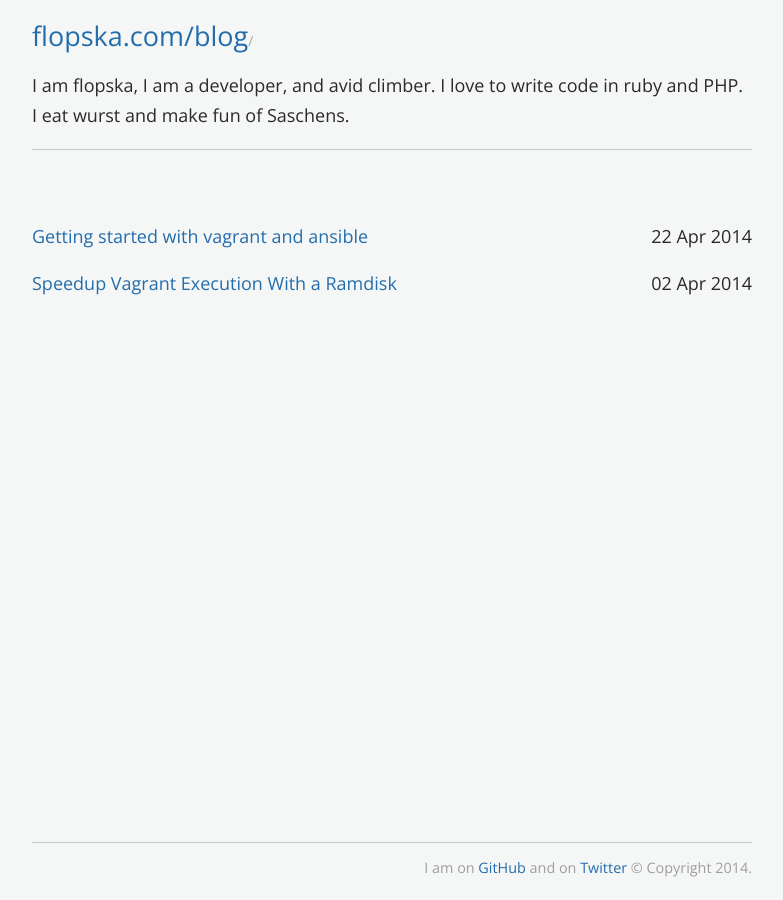
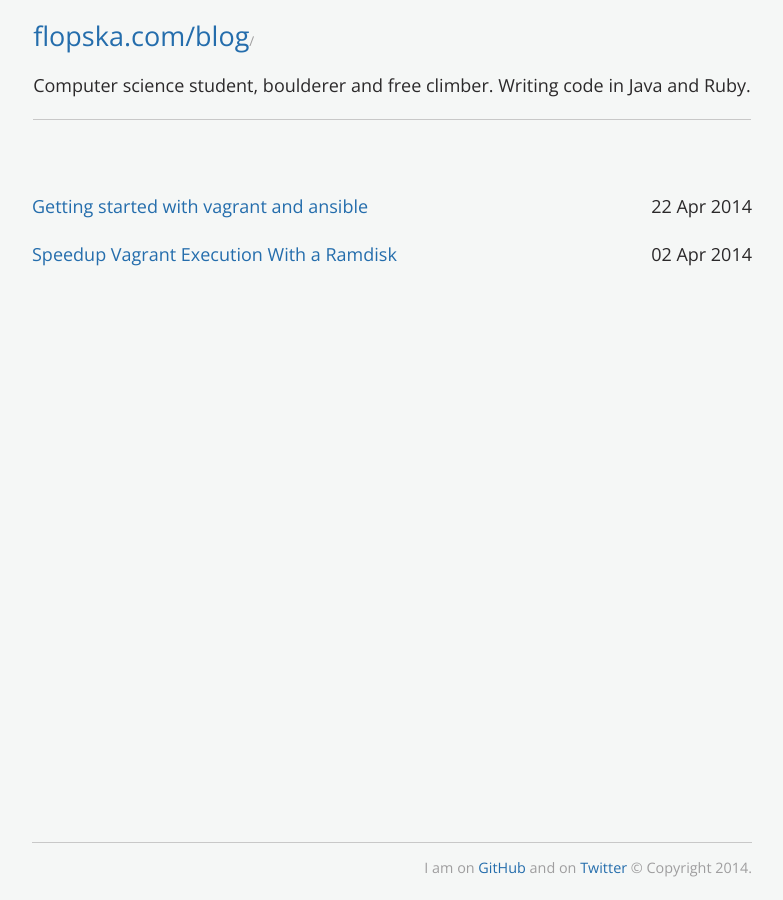
Before and after one commit to FlopsKa/blog, a Jekyll site: the page built from index.html, in a window 1280 px wide. Shown: the whole page, without its empty margins (248-1031 px from the left). Built offline with Jekyll 4.4.1, drawn with Linux system fonts in a browser that asks for light colours; Markdown is read by kramdown in place of the engine named in the settings.

Commit message:
adjust configuration

```diff
--- a/_config.yml
+++ b/_config.yml
@@ -1,5 +1,5 @@
 title: flopska.com/blog
-about: "I am flopska, I am a developer, and avid climber. I love to write code in ruby and PHP. I eat wurst and make fun of Saschens."
+about: "Computer science student, boulderer and free climber. Writing code in Java and Ruby."
 twitterurl: "https://twitter.com/flopska"
 githuburl: "https://github.com/flopska"
 
@@ -7,18 +7,15 @@ markdown: rdiscount
 pygments: true
 
 baseurl:
-# baseurl: /flopska
 # baseurl: /blog
 
 relative_permalinks: true
 permalink:   /:year/:title/
 host:        0.0.0.0
 port:        4000
-url:         http://localhost:4000
-# url: http://flopska.com/blog
+# url:         http://localhost:4000
+url: http://flopska.com/blog
 
-
-
-exclude: ['*.scss', 'config.codekit', 'gemfile', 'Gemfile.lock', 'Guardfile', 'vendor', 'css/bourbon', 'css/neat' ]
+exclude: ['*.scss', 'config.codekit', 'Gemfile', 'Gemfile.lock', 'Guardfile', 'vendor', 'css/bourbon', 'css/neat' ]
 
 highlighter: pygments
```
